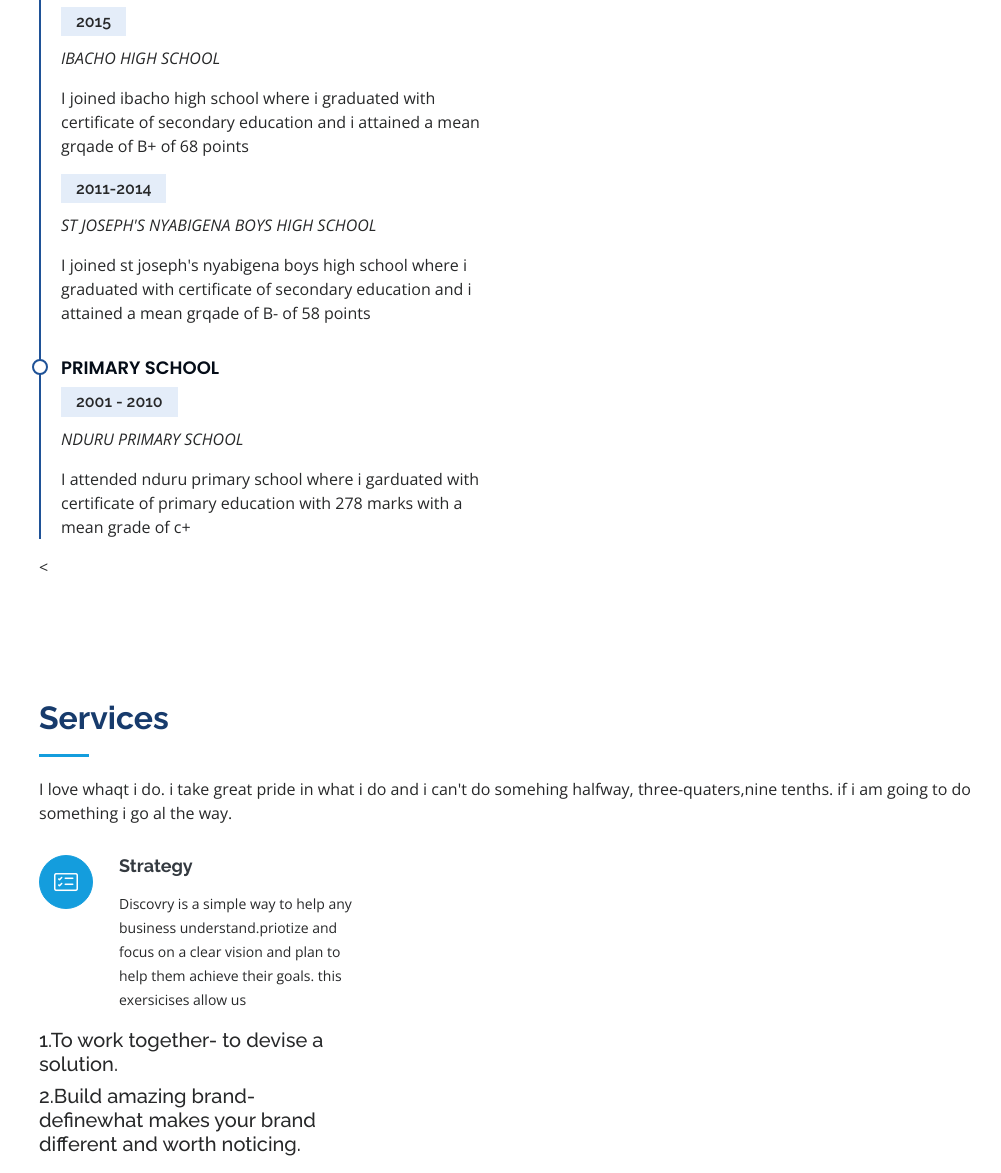
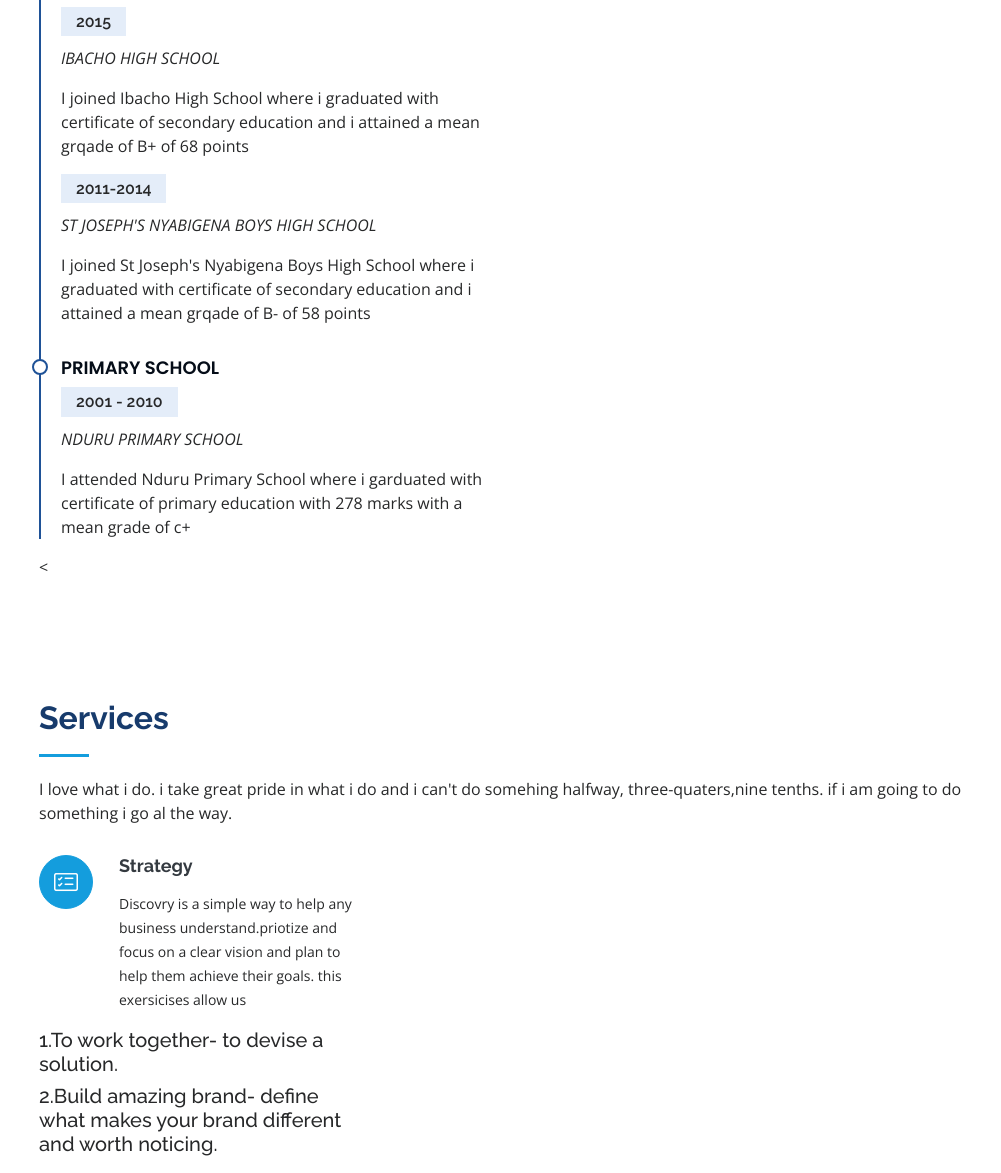
Before and after one commit to Evans-Op/helloworld, a plain HTML site: page index.html in a window 1280 px wide. Shown: the part 2472-3645 px from the top of the page, without its empty margins (273-1274 px from the left). Drawn offline with nearby package versions, Linux system fonts and the light colour scheme; files that its build step writes are made by us from their sources; files whose address does not match are found by name.

Commit message:
Add files via upload

```diff
--- a/index.html
+++ b/index.html
@@ -206,17 +206,17 @@
               <h4>High School</h4>
               <h5>2015</h5>
               <p><em>IBACHO HIGH SCHOOL</em></p>
-              <p>I joined ibacho high school where i graduated with certificate of secondary education and i attained a mean grqade of B+ of 68 points</p>
+              <p>I joined Ibacho High School where i graduated with certificate of secondary education and i attained a mean grqade of B+ of 68 points</p>
 
               <h5>2011-2014</h5>
               <p><em>ST JOSEPH'S NYABIGENA BOYS HIGH SCHOOL</em></p>
-              <p>I joined st joseph's nyabigena boys high school where i graduated with certificate of secondary education and i attained a mean grqade of B- of 58 points</p>
+              <p>I joined St Joseph's Nyabigena Boys High School where i graduated with certificate of secondary education and i attained a mean grqade of B- of 58 points</p>
             </div>
              <div class="resume-item">
               <h4>Primary School</h4>
               <h5>2001 - 2010</h5>
               <p><em>NDURU PRIMARY SCHOOL</em></p>
-              <p>I attended nduru primary school where i garduated with certificate of primary education with 278 marks with a mean grade of c+</p>
+              <p>I attended Nduru Primary School where i garduated with certificate of primary education with 278 marks with a mean grade of c+</p>
             </div>
           </div>
           <div class="col-lg-6" data-aos="fade-up" data-aos-delay="100">
@@ -247,7 +247,7 @@
 
         <div class="section-title">
           <h2>Services</h2>
-          <p> I love whaqt i do. i take great pride in what i do and i can't do somehing halfway, three-quaters,nine tenths. if i am going to do something i go al the way.</p>
+          <p> I love what i do. i take great pride in what i do and i can't do somehing halfway, three-quaters,nine tenths. if i am going to do something i go al the way.</p>
         </div>
 
         <div class="row">
@@ -258,7 +258,7 @@
             <h4 class="title"><a href="">Strategy</a></h4>
             <p class="description">Discovry is a simple way to help any business understand.priotize and focus on a clear vision and plan  to help them achieve their goals. this exersicises allow us</p>
               <h5> 1.To work together- to devise a solution.</h5>
-               <h5> 2.Build amazing brand- definewhat makes your brand different and worth noticing.</h5>
+               <h5> 2.Build amazing brand- define what makes your brand different and worth noticing.</h5>
           </div>
           <div class="col-lg-4 col-md-6 icon-box" data-aos="fade-up" data-aos-delay="200">
             <div class="icon"><i class="bi bi-bar-chart"></i></div>
```
